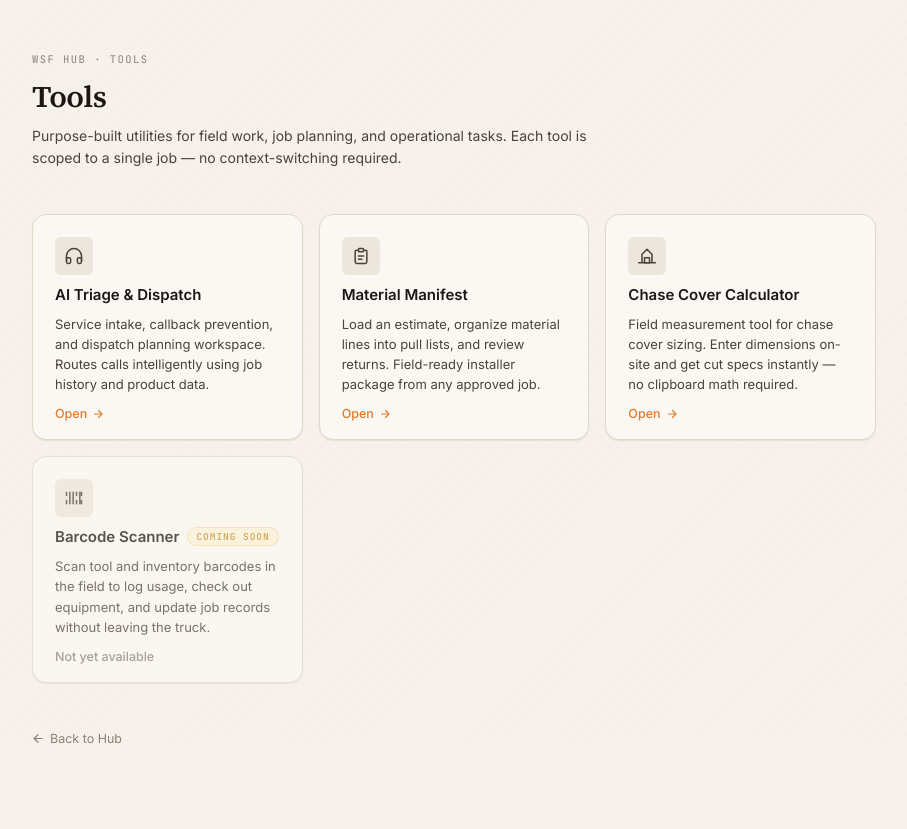
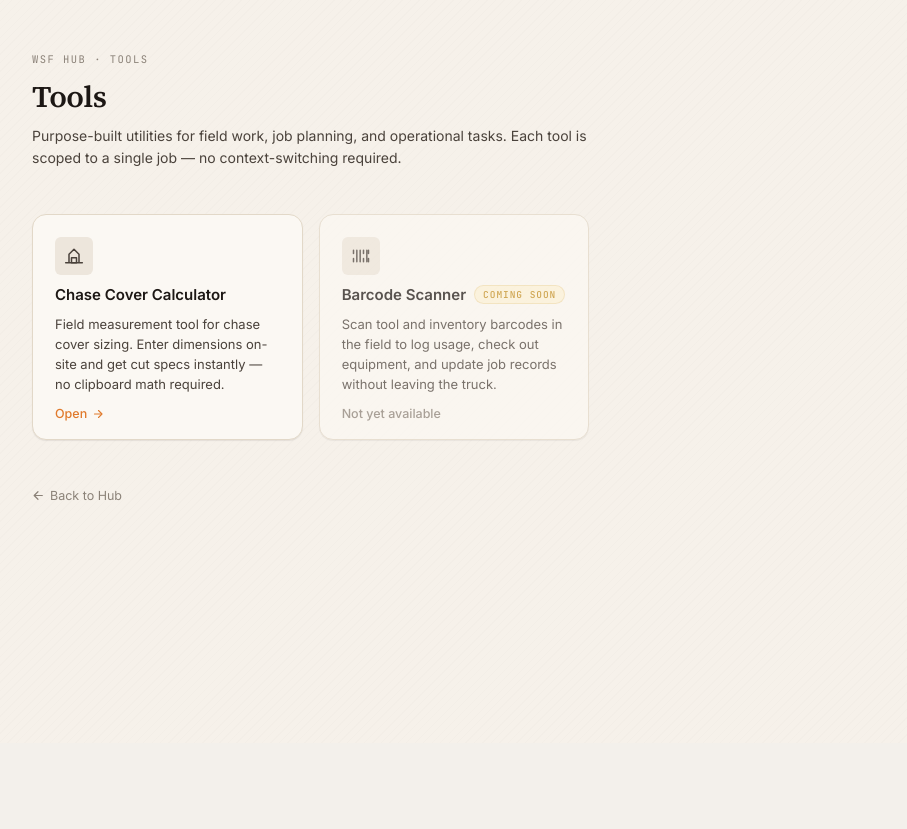
Before and after one commit to DavidWSFPSC/striven-mcp, a Python web app: template templates/tools.html in a window 1280 px wide. Shown: the part 57-886 px from the top of the page, without its empty margins (186-1093 px from the left). After the commit the page ends 558 px from the top, so only its background shows below. Run offline with Jinja, Linux system fonts and the light colour scheme; the template is opened without the code that fills it, so the values that code supplies are empty.

Commit message:
fix: remove redundant cards from Tools landing page
Co-Authored-By: Claude Sonnet 4.6 <noreply@anthropic.com>

```diff
--- a/templates/tools.html
+++ b/templates/tools.html
@@ -234,53 +234,6 @@
 
     <div class="tools-grid">
 
-      <!-- AI Triage & Dispatch -->
-      <a class="tool-card" href="/triage">
-        <div class="tool-icon">
-          <!-- headset / dispatch icon -->
-          <svg width="20" height="20" viewBox="0 0 24 24" fill="none"
-               stroke="currentColor" stroke-width="1.8"
-               stroke-linecap="round" stroke-linejoin="round">
-            <path d="M3 18v-6a9 9 0 0 1 18 0v6"/>
-            <path d="M21 19a2 2 0 0 1-2 2h-1a2 2 0 0 1-2-2v-3a2 2 0 0 1 2-2h3zM3 19a2 2 0 0 0 2 2h1a2 2 0 0 0 2-2v-3a2 2 0 0 0-2-2H3z"/>
-          </svg>
-        </div>
-        <div class="tool-name">AI Triage &amp; Dispatch</div>
-        <div class="tool-desc">Service intake, callback prevention, and dispatch planning workspace. Routes calls intelligently using job history and product data.</div>
-        <div class="tool-cta">
-          Open
-          <svg width="12" height="12" viewBox="0 0 24 24" fill="none"
-               stroke="currentColor" stroke-width="2.2"
-               stroke-linecap="round" stroke-linejoin="round">
-            <path d="M5 12h14"/><path d="m13 5 7 7-7 7"/>
-          </svg>
-        </div>
-      </a>
-
-      <!-- Material Manifest -->
-      <a class="tool-card" href="/manifest">
-        <div class="tool-icon">
-          <!-- clipboard / manifest icon -->
-          <svg width="20" height="20" viewBox="0 0 24 24" fill="none"
-               stroke="currentColor" stroke-width="1.8"
-               stroke-linecap="round" stroke-linejoin="round">
-            <path d="M9 5H7a2 2 0 0 0-2 2v12a2 2 0 0 0 2 2h10a2 2 0 0 0 2-2V7a2 2 0 0 0-2-2h-2"/>
-            <rect x="9" y="3" width="6" height="4" rx="1"/>
-            <path d="M9 12h6M9 16h4"/>
-          </svg>
-        </div>
-        <div class="tool-name">Material Manifest</div>
-        <div class="tool-desc">Load an estimate, organize material lines into pull lists, and review returns. Field-ready installer package from any approved job.</div>
-        <div class="tool-cta">
-          Open
-          <svg width="12" height="12" viewBox="0 0 24 24" fill="none"
-               stroke="currentColor" stroke-width="2.2"
-               stroke-linecap="round" stroke-linejoin="round">
-            <path d="M5 12h14"/><path d="m13 5 7 7-7 7"/>
-          </svg>
-        </div>
-      </a>
-
       <!-- Chase Cover Calculator -->
       <a class="tool-card" href="/chase-cover-calculator">
         <div class="tool-icon">
```
